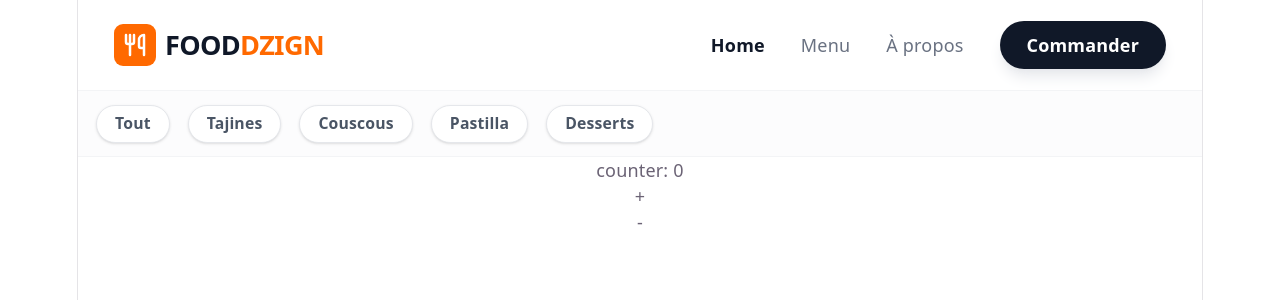
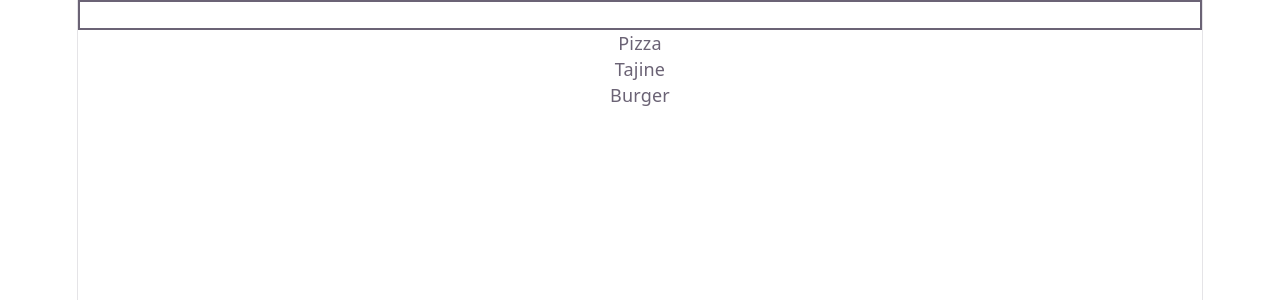
Before and after one commit to yassinesekkah/brigade-frontend, a React (Vite) app: page / in a window 1280 px wide. Shown: the top 300 px of the page. Built offline with nearby package versions, Linux system fonts and the light colour scheme.

Commit message:
feat: create search function

```diff
--- a/src/App.jsx
+++ b/src/App.jsx
@@ -1,4 +1,3 @@
-
 import Header from "./components/Header";
 
 import { useState } from "react";
@@ -24,27 +23,24 @@ const plats = [
   },
 ];
 
+function App() {
+  const [search, setSearch] = useState("");
 
+  const filtered = plats.filter((p) =>
+    p.name.toLowerCase().includes(search.toLowerCase()),
+  );
 
-function App() {
-  const [count, setCount] = useState(0);
   return (
     <>
-      <Header/>
-
-      {/* <div className="flex gap-4 p-2">
-        {plats.map((plat) => (
-          <PlateCard key={plat.id} {...plat} />
-        ))}
-      </div> */}
-
-      <p>counter: {count}</p>
-      <button onClick={() => setCount(count + 1)}>
-        +
-      </button>
-      <button onClick={() => setCount(count - 1)}>
-        -
-      </button>
+      <input
+        type="text"
+        value={search}
+        onChange={(e) => setSearch(e.target.value)}
+        className="border-2"
+      />
+      {filtered.map((f) =>
+        <p key={f.name}> {f.name} </p>
+      )}
     </>
   );
 }
```
